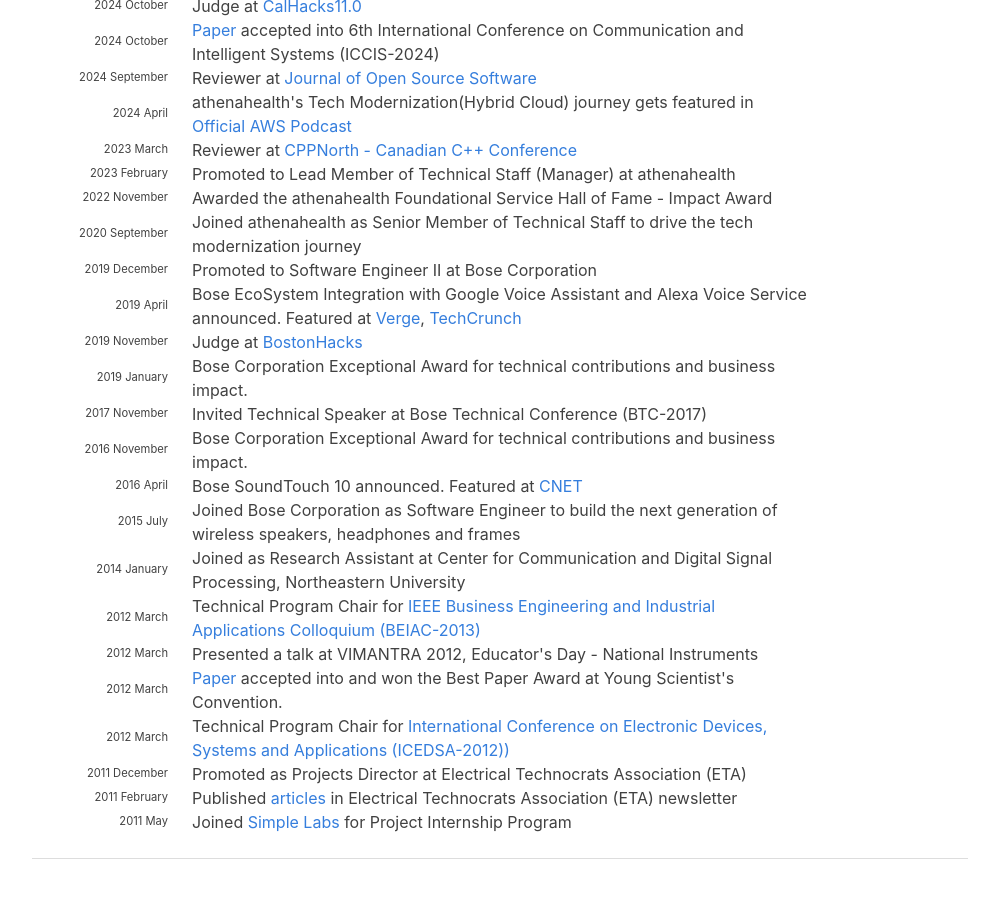
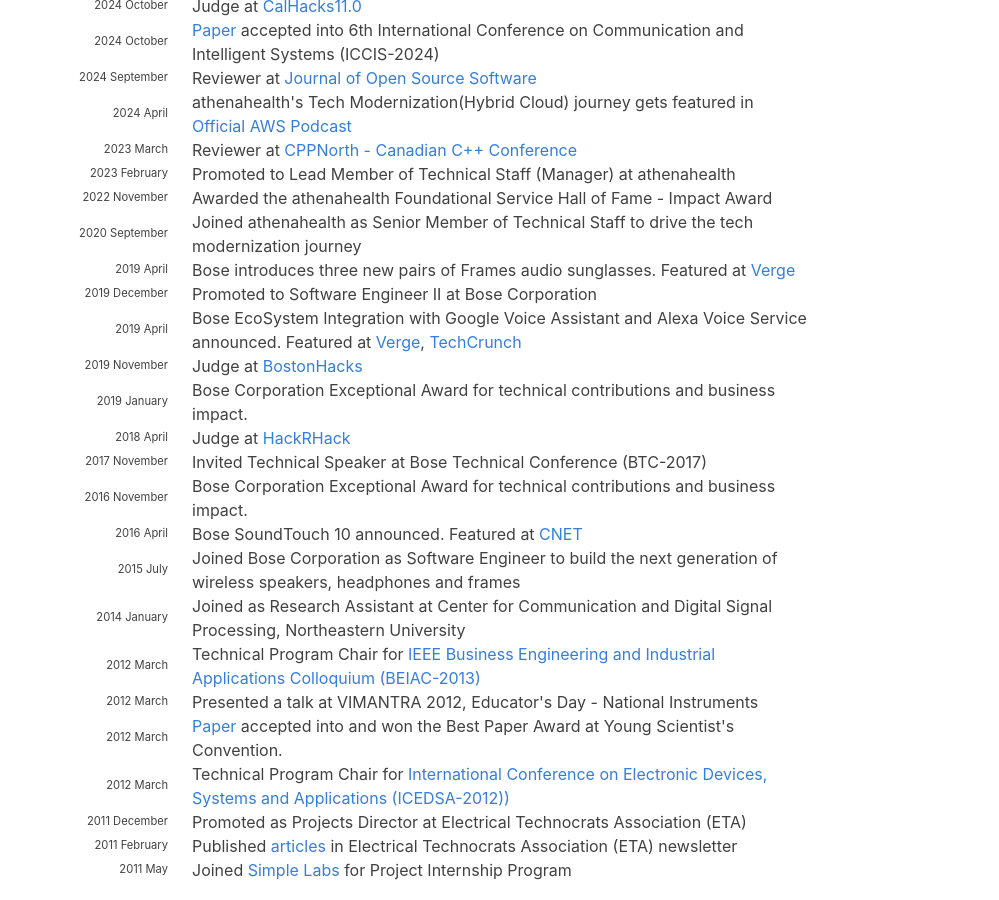
Before and after one commit to hariharanragothaman/hariharanragothaman.github.io, a Jekyll site: the page built from index.md, in a window 1280 px wide and 900 px high, scrolled down 1924 px. Shown: the whole window, without its empty margins (140-1139 px from the left). Built offline with Jekyll 4.4.1, drawn with Linux system fonts in a browser that asks for light colours; nearby versions of some CDN libraries; some web fonts are replaced.

Commit message:
Polishes and Updates

```diff
--- a/_data/news.yaml
+++ b/_data/news.yaml
@@ -221,6 +221,10 @@
   year-extra: September
   description: Joined athenahealth as Senior Member of Technical Staff to drive the tech modernization journey
 
+- year: 2019
+  year-extra: April
+  description: Bose introduces three new pairs of Frames audio sunglasses. Featured at <a href="https://www.theverge.com/2020/9/10/21429753/bose-frames-tenor-soprano-tempo-audio-sunglasses-announced-price">Verge</a>
+
 #-------------------------------------------- 2019 --------------------------------------------------------------------
 
 - year: 2019
@@ -240,6 +244,10 @@
   description: Bose Corporation Exceptional Award for technical contributions and business impact.
 
 #-------------------------------------------- 2018 --------------------------------------------------------------------
+
+- year: 2018
+  year-extra: April
+  description: Judge at <a href="https://s18.hackru.org/">HackRHack</a>
 
 #-------------------------------------------- 2017 --------------------------------------------------------------------
 
```
